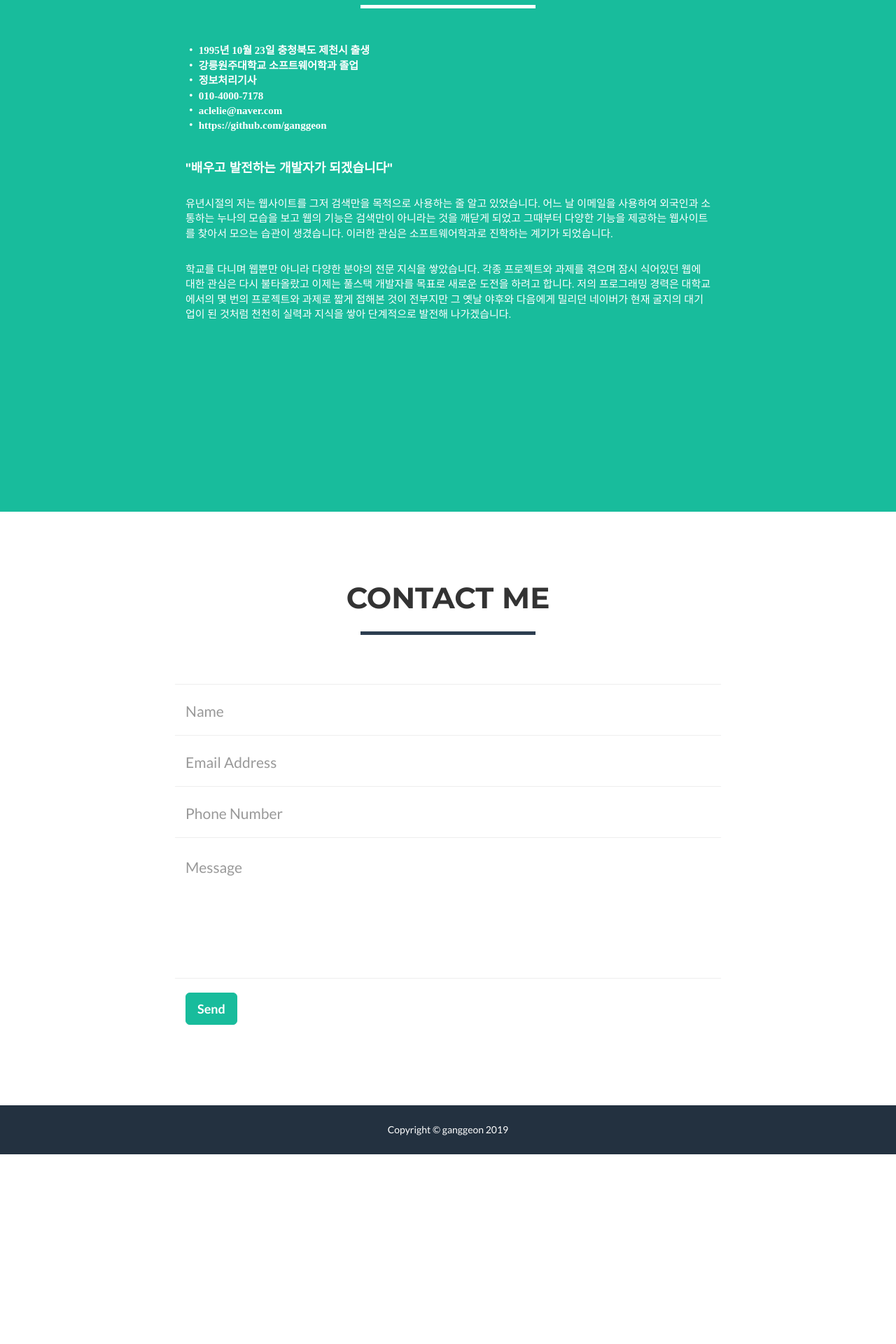
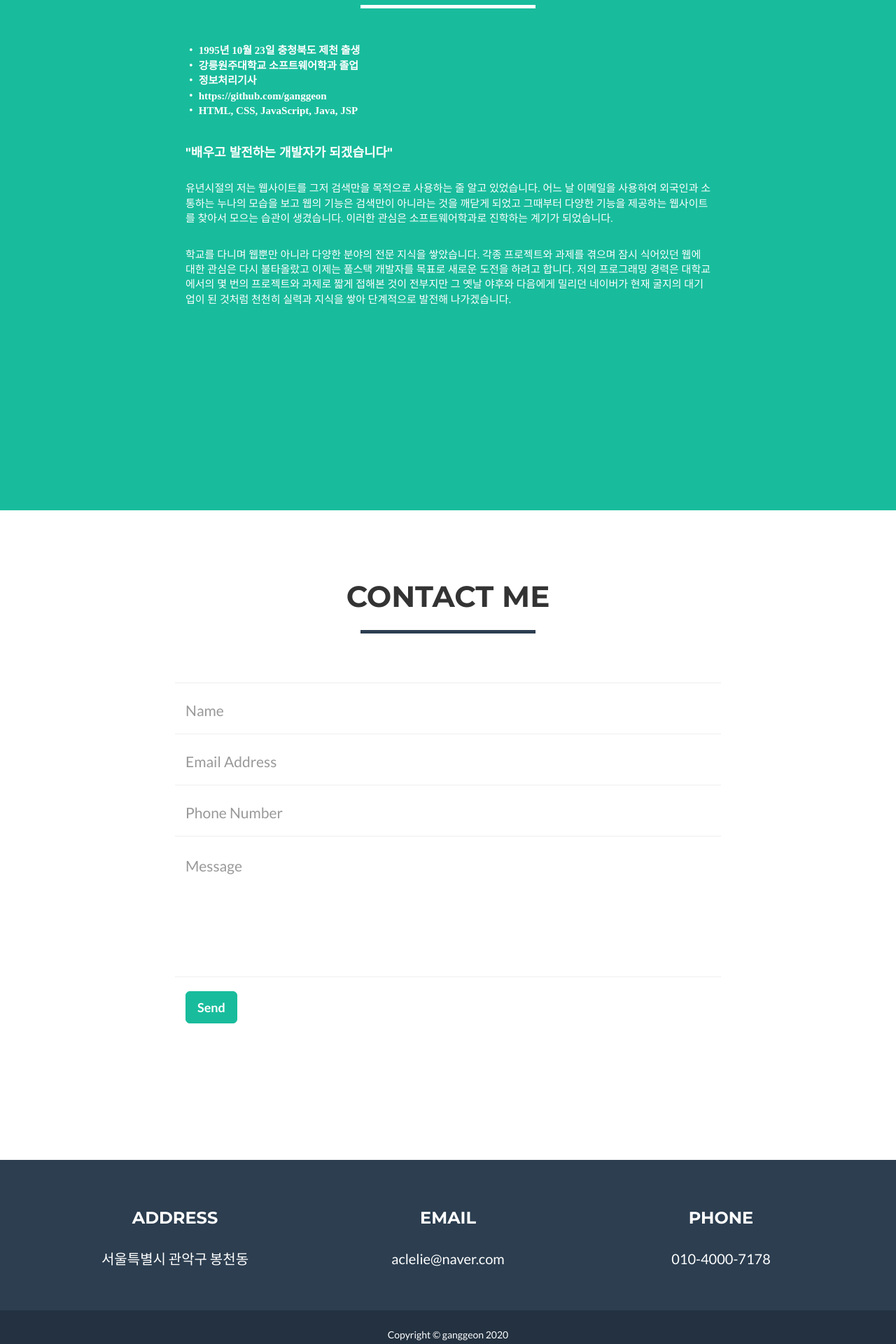
Before and after one commit to ganggeon/portfolio, a website: page index.html in a window 1280 px wide. Shown: the part 2140-4060 px from the top of the page at 70% size. Before the commit the page ends 3789 px from the top, so only its background shows below. Drawn offline with nearby package versions, Linux system fonts and the light colour scheme.

Commit message:
글 수정
about와 하단 주소 추가

```diff
--- a/index.html
+++ b/index.html
@@ -111,23 +111,21 @@
                 <div class="col-lg-8 col-lg-offset-2 text-center">
                     <br>
                         <p style="font-family: 맑은 고딕; font-size: 15px; font-weight: bold; text-align: left;">
-                    ・ 1995년 10월 23일 충청북도 제천시 출생<br>
+                    ・ 1995년 10월 23일 충청북도 제천 출생<br>
                     ・ 강릉원주대학교 소프트웨어학과 졸업<br>
                     ・ 정보처리기사<br>
-                    ・ 010-4000-7178<br>
-                    ・ aclelie@naver.com<br>・
-                    <a href="https://github.com/ganggeon" style="color:white;">
+                    ・<a href="https://github.com/ganggeon" style="color:white;">
                     https://github.com/ganggeon
-                    </a>
-                    </p>
-                    <br>
+                    </a><br>
+                    ・ HTML, CSS, JavaScript, Java, JSP
+                    </p><br>
                     <h4 align="left">"배우고 발전하는 개발자가 되겠습니다"</h4><br>
                     <p style="font-family: 맑은 고딕; font-size: 15px; text-align: left;">유년시절의 저는 웹사이트를 그저 검색만을 목적으로 사용하는 줄 알고 있었습니다. 어느 날 이메일을 사용하여 외국인과 소통하는 누나의 모습을 보고 웹의 기능은 검색만이 아니라는 것을 깨닫게 되었고 그때부터 다양한 기능을 제공하는 웹사이트를 찾아서 모으는 습관이 생겼습니다. 이러한 관심은 소프트웨어학과로 진학하는 계기가 되었습니다.
                     </p><br>
                     <p style="font-family: 맑은 고딕; font-size: 15px; text-align: left;">
                     학교를 다니며 웹뿐만 아니라 다양한 분야의 전문 지식을 쌓았습니다. 각종 프로젝트와 과제를 겪으며 잠시 식어있던 웹에 대한 관심은 다시 불타올랐고 이제는 풀스택 개발자를 목표로 새로운 도전을 하려고 합니다. 저의 프로그래밍 경력은 대학교에서의 몇 번의 프로젝트와 과제로 짧게 접해본 것이 전부지만 그 옛날 야후와 다음에게 밀리던 네이버가 현재 굴지의 대기업이 된 것처럼 천천히 실력과 지식을 쌓아 단계적으로 발전해 나가겠습니다.
                     </p>
-                    <br><br><br><br><br><br><br><br>
+                    <br><br><br><br><br><br><br><br><br>
                 </div>
             </div>
         </div>
@@ -180,7 +178,7 @@
                             <div class="form-group col-xs-12">
                                 <button type="submit" class="btn btn-success btn-lg">Send</button>
                             </div>
-                        </div>
+                        </div><br><br><br><br>
                     </form>
                 </div>
             </div>
@@ -189,12 +187,29 @@
 
     <!-- 하단(Footer) -->
     <footer class="text-center">
-
+        <div class="footer-above">
+            <div class="container">
+                <div class="row">
+                    <div class="footer-col col-md-4">
+                        <h3>Address</h3>
+                        <p>서울특별시 관악구 봉천동</p>
+                    </div>
+                    <div class="footer-col col-md-4">
+                        <h3>Email</h3>
+                        <p>aclelie@naver.com</p>
+                    </div>
+                    <div class="footer-col col-md-4">
+                        <h3>Phone</h3>
+                        <p>010-4000-7178</p>
+                    </div>
+                </div>
+            </div>
+        </div>
         <div class="footer-below">
             <div class="container">
                 <div class="row">
-                    <div class="col-lg-12">
-                        Copyright &copy; ganggeon 2019
+                    <div class="col-lg-16">
+                        Copyright &copy; ganggeon 2020
                     </div>
                 </div>
             </div>
@@ -229,7 +244,7 @@
                                 <개발환경><br>
                                 JDK, Tomcat, Eclipse <br><br>
                                 <사용기술><br>
-                                [ Front ] - HTML, Bootstrap CSS, JavaScript <br>
+                                [ Front ] - HTML, CSS, JavaScript <br>
                                 [ Back ] - Java, Jsp <br>
                                 [ Server ] - Tomcat <br>
                                 [ DBMS ] - MySQL<br><br>
```
